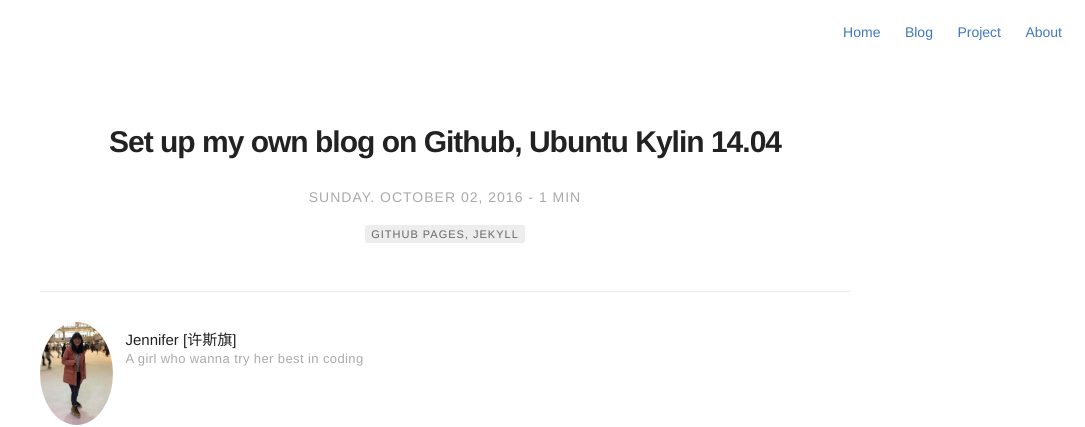
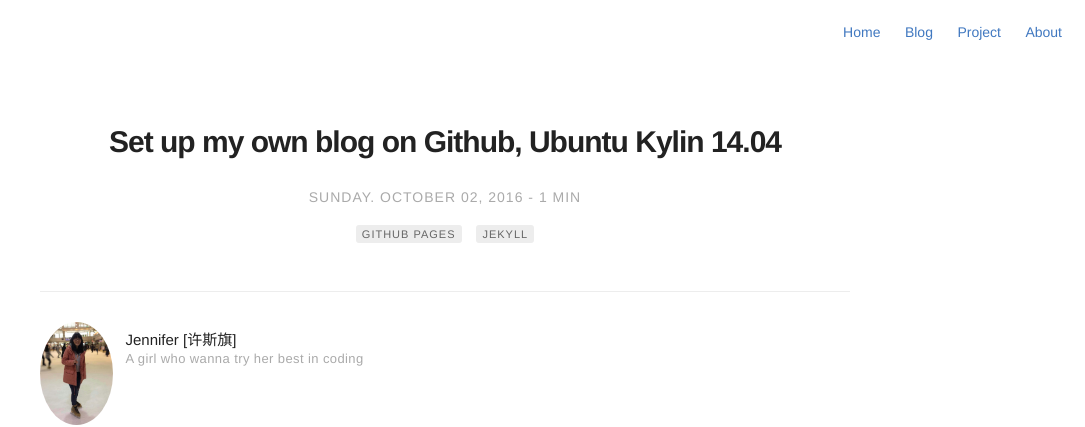
Before and after one commit to siqi-xu/siqi-xu.github.io, a Jekyll site: the page built from _posts/2016-10-02-My-own-blog.md, in a window 1280 px wide. Shown: the top 427 px of the page, without its empty margins (195-1280 px from the left). Built offline with Jekyll 4.4.1, drawn with Linux system fonts in a browser that asks for light colours.

```diff
--- a/_posts/2016-10-02-My-first-blog.md
+++ b/_posts/2016-10-02-My-own-blog.md
@@ -4,6 +4,7 @@ layout: post
 date: 2016-10-02
 permalink : /post/github-multiple-ssh-keys-settings
 tag:
-- Github pages, Jekyll
+- Github pages
+- Jekyll
 blog: true
 ---
```
